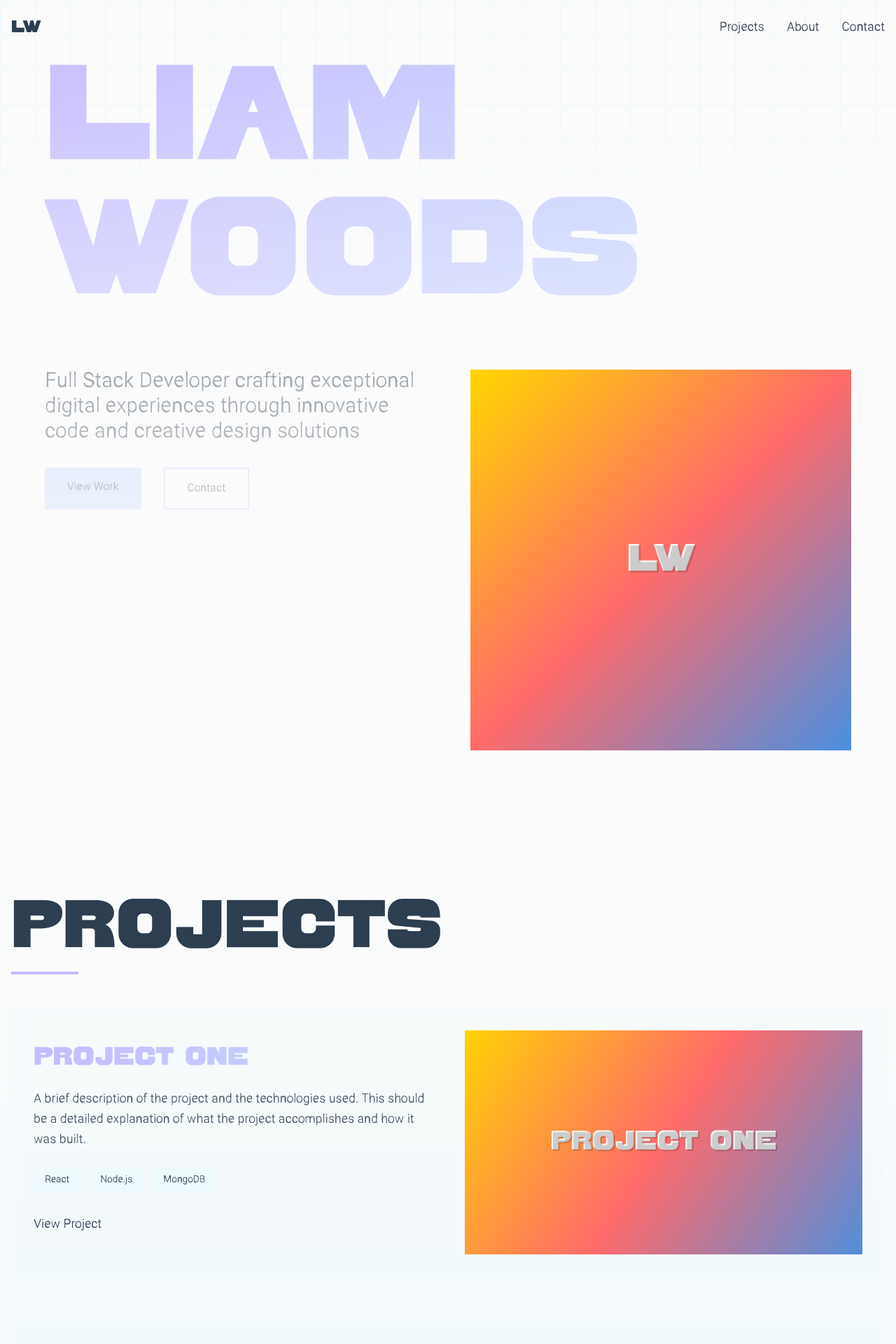
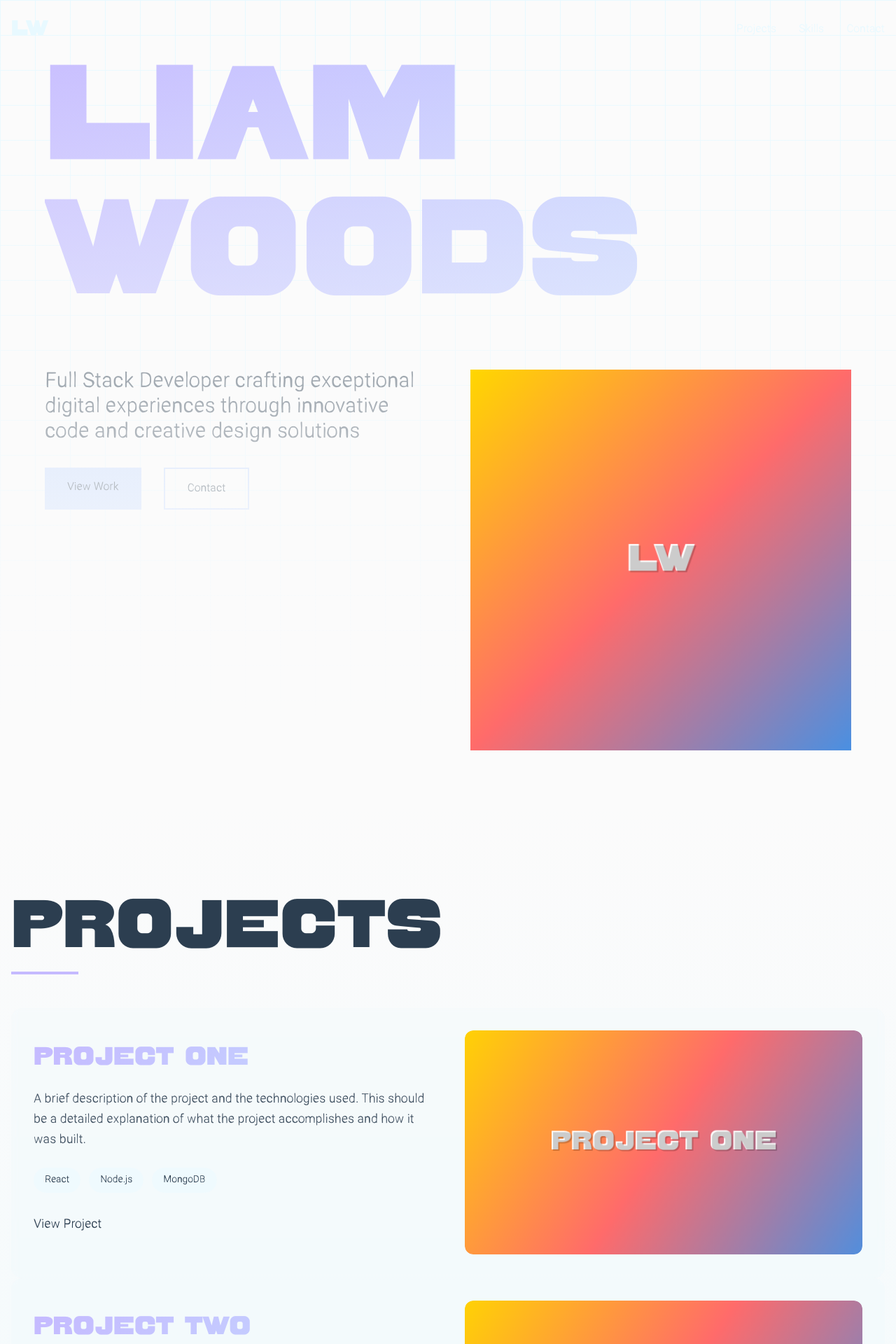
Before and after one commit to Liam-Woods-8/portfolio-2025, a Next.js app: page / in a window 1280 px wide. Shown: the top 1920 px of the page at 70% size. Built offline with nearby package versions, Linux system fonts and the light colour scheme.

Commit message:
Update navigation colors and add stacked card effect to projects

```diff
--- a/src/app/page.tsx
+++ b/src/app/page.tsx
@@ -65,16 +65,23 @@ export default function Home() {
       <section id="projects" className="py-32 bg-gradient-to-b from-base via-light-blue/30 to-base">
         <div className="container mx-auto px-4">
           <h2 className="section-title">Projects</h2>
-          <div className="grid grid-cols-1 gap-16">
+          <div className="relative">
             {projects.map((project, index) => (
-              <article key={index} className="card group">
+              <article
+                key={index}
+                className="card group rounded-2xl mb-16 transform transition-all duration-500 hover:-translate-y-2 relative"
+                style={{
+                  marginTop: index > 0 ? '-4rem' : '0',
+                  zIndex: projects.length - index,
+                }}
+              >
                 <div className="grid grid-cols-1 md:grid-cols-2 gap-12 items-center">
                   <div className="order-2 md:order-1">
                     <h3 className="font-sao-torpes text-4xl mb-6 text-gradient">{project.title}</h3>
                     <p className="text-lg mb-6 leading-relaxed text-text/90">{project.description}</p>
                     <div className="flex flex-wrap gap-3 mb-8">
                       {project.technologies.map((tech, i) => (
-                        <span key={i} className="px-4 py-2 bg-light-blue/40 text-text text-sm">{tech}</span>
+                        <span key={i} className="px-4 py-2 bg-light-blue/40 text-text text-sm rounded-full">{tech}</span>
                       ))}
                     </div>
                     <Link href={project.link} className="hover-reveal inline-block text-lg">
@@ -82,13 +89,13 @@ export default function Home() {
                     </Link>
                   </div>
                   <div className="order-1 md:order-2">
-                    <div className="relative">
+                    <div className="relative rounded-xl overflow-hidden">
                       <div className="absolute inset-0 bg-gradient-to-tr from-purple/10 to-mid-blue/10 -z-10"></div>
                       <ImagePlaceholder
                         width={600}
                         height={400}
                         text={project.title}
-                        className="w-full aspect-video object-cover"
+                        className="w-full aspect-video object-cover rounded-xl"
                       />
                     </div>
                   </div>
--- a/src/components/Navigation.tsx
+++ b/src/components/Navigation.tsx
@@ -4,12 +4,12 @@ import { useState, useEffect } from 'react';
 import Link from 'next/link';
 
 const Navigation = () => {
-  const [isScrolled, setIsScrolled] = useState(false);
+  const [scrolled, setScrolled] = useState(false);
   const [activeSection, setActiveSection] = useState('home');
 
   useEffect(() => {
     const handleScroll = () => {
-      setIsScrolled(window.scrollY > 50);
+      setScrolled(window.scrollY > 50);
 
       // Update active section based on scroll position
       const sections = ['home', 'projects', 'about', 'contact'];
@@ -35,27 +35,31 @@ const Navigation = () => {
     <>
       {/* Main Navigation */}
       <nav className={`fixed w-full z-50 transition-all duration-300 ${
-        isScrolled ? 'py-4 bg-[var(--background)]/90 backdrop-blur-sm shadow-sm' : 'py-6'
+        scrolled ? 'py-4 bg-base/80 backdrop-blur-sm' : 'py-6'
       }`}>
-        <div className="container mx-auto px-4 flex justify-between items-center">
+        <div className="container mx-auto px-4">
+          <div className="flex items-center justify-between">
             <Link
-            href="/#home"
-            className="font-['Sao_Torpes'] text-2xl text-[var(--deep-blue)] hover:text-[var(--royal-blue)] transition-colors"
+              href="/"
+              className="text-3xl font-sao-torpes text-light-blue hover:text-mid-blue transition-colors"
             >
               LW
             </Link>
-          <div className="hidden md:flex items-center gap-8">
-            {['Projects', 'About', 'Contact'].map((item) => (
+            <div className="flex gap-8">
+              {[
+                { href: '#projects', text: 'Projects' },
+                { href: '#skills', text: 'Skills' },
+                { href: '#contact', text: 'Contact' }
+              ].map((link, index) => (
                 <Link
-                key={item}
-                href={`/#${item.toLowerCase()}`}
-                className={`font-['Romana_Light'] text-lg relative after:content-[''] after:absolute after:bottom-0 after:left-0 after:w-full after:h-0.5 after:bg-[var(--yellow)] after:scale-x-0 after:origin-right after:transition-transform hover:after:scale-x-100 hover:after:origin-left ${
-                  activeSection === item.toLowerCase() ? 'text-[var(--deep-blue)]' : 'text-[var(--royal-blue)]'
-                }`}
+                  key={index}
+                  href={link.href}
+                  className="text-light-blue hover:text-mid-blue transition-colors"
                 >
-                {item}
+                  {link.text}
                 </Link>
               ))}
+            </div>
           </div>
         </div>
       </nav>
```
Lines whose indentation alone changed are shown as unchanged.
